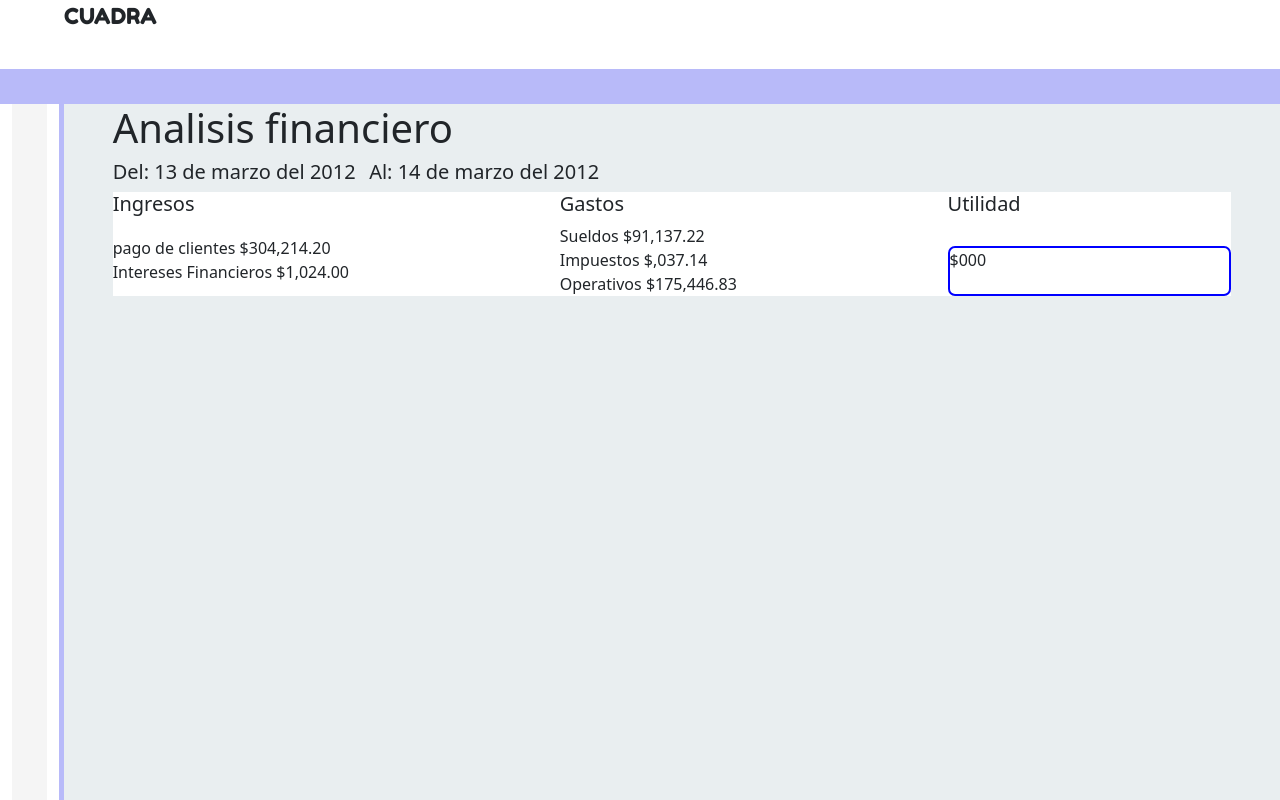
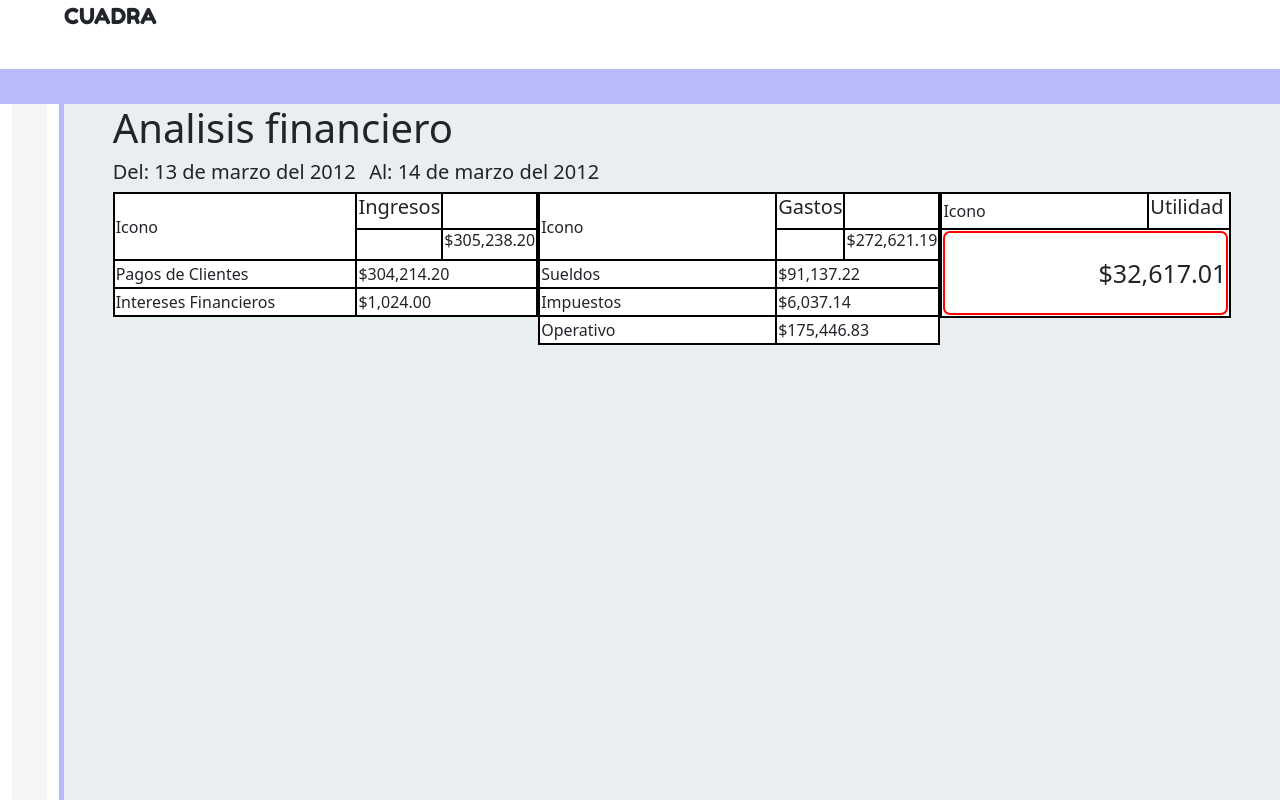
Before and after one commit to cabreraTDP/cuadra-app3, a React (Create React App) app: page /app/contabilidad/analisis in a window 1280 px wide. Built offline with nearby package versions, Linux system fonts and the light colour scheme; no server answers; some icons are missing.

Commit message:
estructura analisis

```diff
--- a/src/CSS/analisis.css
+++ b/src/CSS/analisis.css
@@ -13,7 +13,25 @@
     grid-template-rows: auto auto;
     background-color: white;
 }
-#utilidad{
+
+#utilidad {
     border: 2px solid blue;
     border-radius: 7px;
 }
+
+#ancho1 {
+    width: 300px;
+}
+
+#tabla {
+    width: 100%;
+    border: 2px solid black;
+    background-color: white;
+}
+
+#utilidad {
+    border: 2px solid red;
+    text-align: end;
+    line-height: 80px;
+    font-size: 25px;
+}
--- a/src/Components/Modules/Contabilidad/Analisis.js
+++ b/src/Components/Modules/Contabilidad/Analisis.js
@@ -23,46 +23,126 @@ const Analisis = () => {
                 </div>
             </div>
             <div id='contenido'>
-                <div id='separador'>
-                    <div>
-                        <h5>Ingresos</h5>
-                    </div>
-                    <div>
-                        <div>
-                            pago de clientes $304,214.20
-                        </div>
-                        <div>
-                            Intereses Financieros $1,024.00
-                        </div>
+                <div >
+                    <table id='tabla'>
+                        <tr >
+                            <td rowSpan={2} id='tabla' style={{width:'80px'}}>
+                                Icono
+                            </td>
+                            <td id='tabla'>
+                                <h5>Ingresos</h5>
+                            </td>
 
-                    </div>
+                        </tr>
+
+                        <tr>
+                            <td id='tabla'>
+
+                            </td>
+
+
+                            <td id='tabla'>
+                                <h6>$305,238.20</h6>
+                            </td>
+
+                        </tr>
+                        <tr>
+                            <td id="tabla" >
+                                Pagos de Clientes
+                            </td>
+                            <td id='tabla' colSpan={2} >
+                                $304,214.20
+                            </td>
+
+                        </tr>
+                        <tr>
+                            <td id="tabla">
+                                Intereses Financieros
+                            </td>
+                            <td id='tabla' colSpan={2}>
+                                $1,024.00
+                            </td>
+
+                        </tr>
+                    </table>
                 </div>
-                <div id='separador'>
-                    <div>
-                        <h5>Gastos</h5>
-                    </div>
-                    <div>
-                        <div>
-                            Sueldos $91,137.22
-                        </div>
-                        <div>
-                            Impuestos  $,037.14
-                        </div>
-                        <div>
-                            Operativos  $175,446.83
-                        </div>
+                <div>
+                    <table id='tabla'>
+                        <tr >
+                            <td rowSpan={2} id='tabla'>
+                                Icono
+                            </td>
+                            <td id='tabla'>
+                                <h5>Gastos</h5>
+                            </td>
 
-                    </div>
+                        </tr>
+
+                        <tr>
+                            <td id='tabla'>
+
+                            </td>
+                            <td id='tabla'>
+                                <h6>$272,621.19</h6>
+                            </td>
+
+                        </tr>
+                        <tr>
+                            <td id="tabla" >
+                                Sueldos
+                            </td>
+                            <td id='tabla' colSpan={2} >
+                                $91,137.22
+                            </td>
+
+                        </tr>
+                        <tr>
+                            <td id="tabla">
+                                Impuestos
+                            </td>
+                            <td id='tabla' colSpan={2}>
+                                $6,037.14
+                            </td>
+
+                        </tr>
+                        <tr>
+                            <td id="tabla">
+                                Operativo
+                            </td>
+                            <td id='tabla' colSpan={2}>
+                                $175,446.83
+                            </td>
+
+                        </tr>
+                    </table>
                 </div>
-                <div id='separador'>
-                    <div>
-                        <h5>Utilidad</h5>
-                    </div>
-                    <div id='utilidad'>
-                        <div>
-                            $000
-                        </div>
-                    </div>
+                <div >
+                    <table id='tabla'>
+                        <tr >
+                            <td rowSpan={2} id='tabla' >
+                                Icono
+                            </td>
+                            <td id='tabla'>
+                                <h5>Utilidad</h5>
+                            </td>
+
+                        </tr>
+
+                        <tr>
+
+                        </tr>
+                        <tr>
+                            <td colSpan={2}>
+                                <div id='utilidad'>
+
+                                        $32,617.01
+
+                                </div>
+                            </td>
+                        </tr>
+
+
+                    </table>
                 </div>
             </div>
         </div>
```
